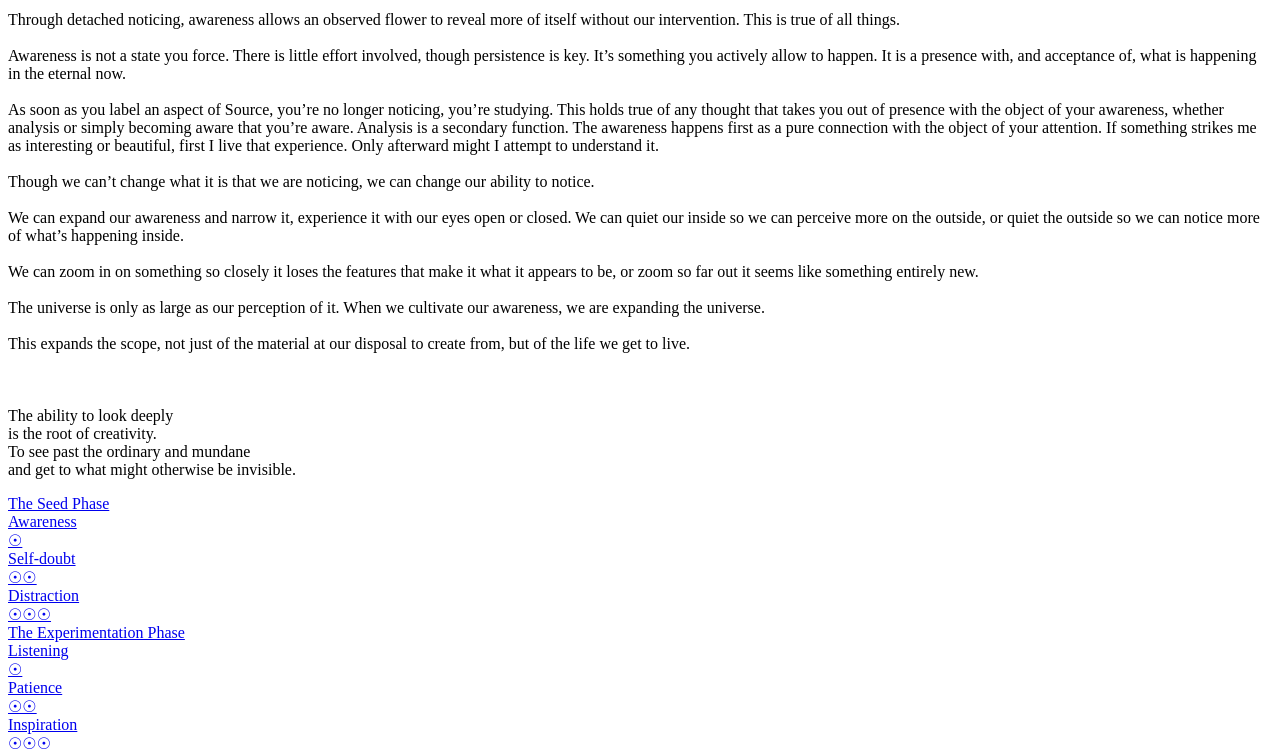
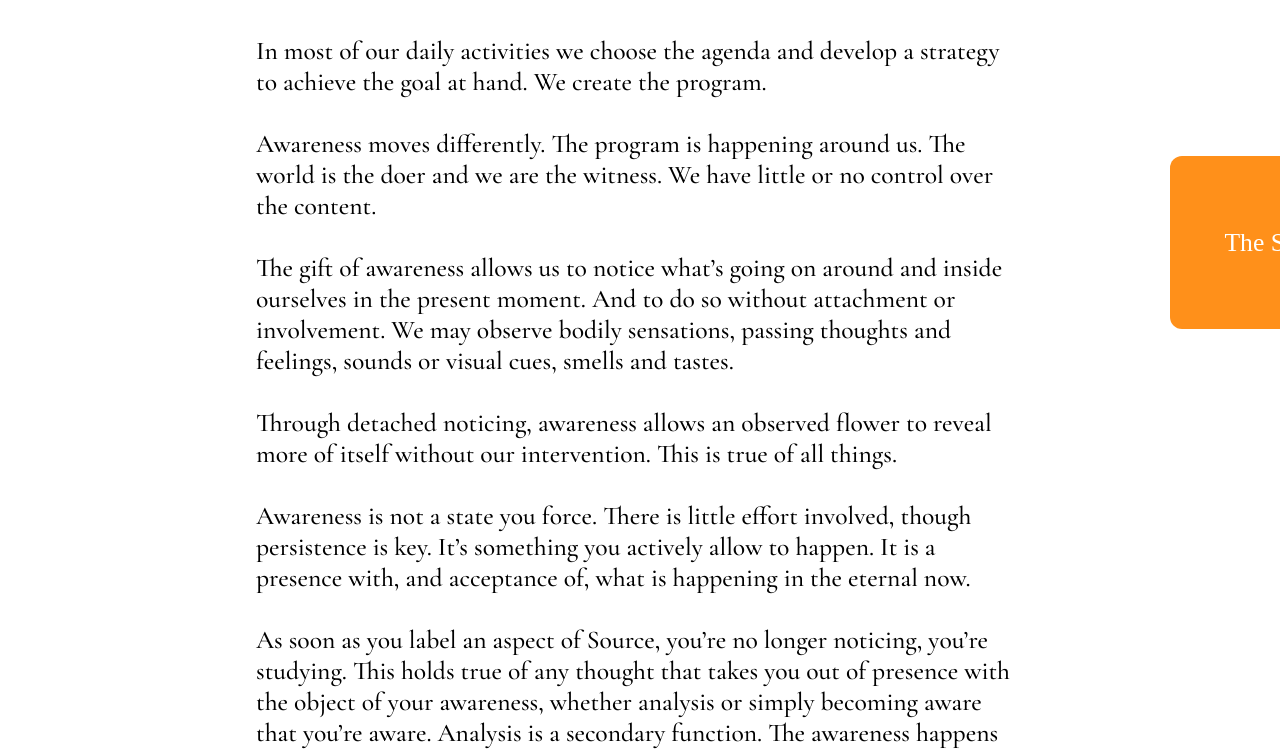
Before and after one commit to agart337/The_Creative_Act, a plain HTML site: page awareness/index.html in a window 1280 px wide. Shown: the part 157-906 px from the top of the page. Drawn offline with nearby package versions, Linux system fonts and the light colour scheme; the site is published under a folder, as on GitHub Pages, so addresses that start at the root find nothing.

Commit message:
css full debug

```diff
--- a/awareness/index.html
+++ b/awareness/index.html
@@ -7,7 +7,7 @@
     <title>Awareness</title>
     <meta name="description" content="">
     <meta name="viewport" content="width=device-width, initial-scale=1">
-    <link rel="stylesheet" href="/style.css">
+    <link rel="stylesheet" href="../style.css">
     <link rel="preconnect" href="https://fonts.googleapis.com">
     <link rel="preconnect" href="https://fonts.gstatic.com" crossorigin>
     <link
```
Also changed, not shown: breaking_the_sameness/index.html (+1 -1 lines), connected_detachment/index.html (+1 -1 lines), distraction/index.html (+1 -1 lines), inspiration/index.html (+1 -1 lines), listening/index.html (+1 -1 lines), non-competetion/index.html (+1 -1 lines), patience/index.html (+1 -1 lines), self-awareness/index.html (+1 -1 lines), self_doubt/index.html (+1 -1 lines), the_completion_phase/index.html (+1 -1 lines), the_craft_phase/index.html (+1 -1 lines), the_experimentation_phase/index.html (+1 -1 lines), the_experimenter_and_the_finisher/index.html (+1 -1 lines), the_seed_phase/index.html (+1 -1 lines).
